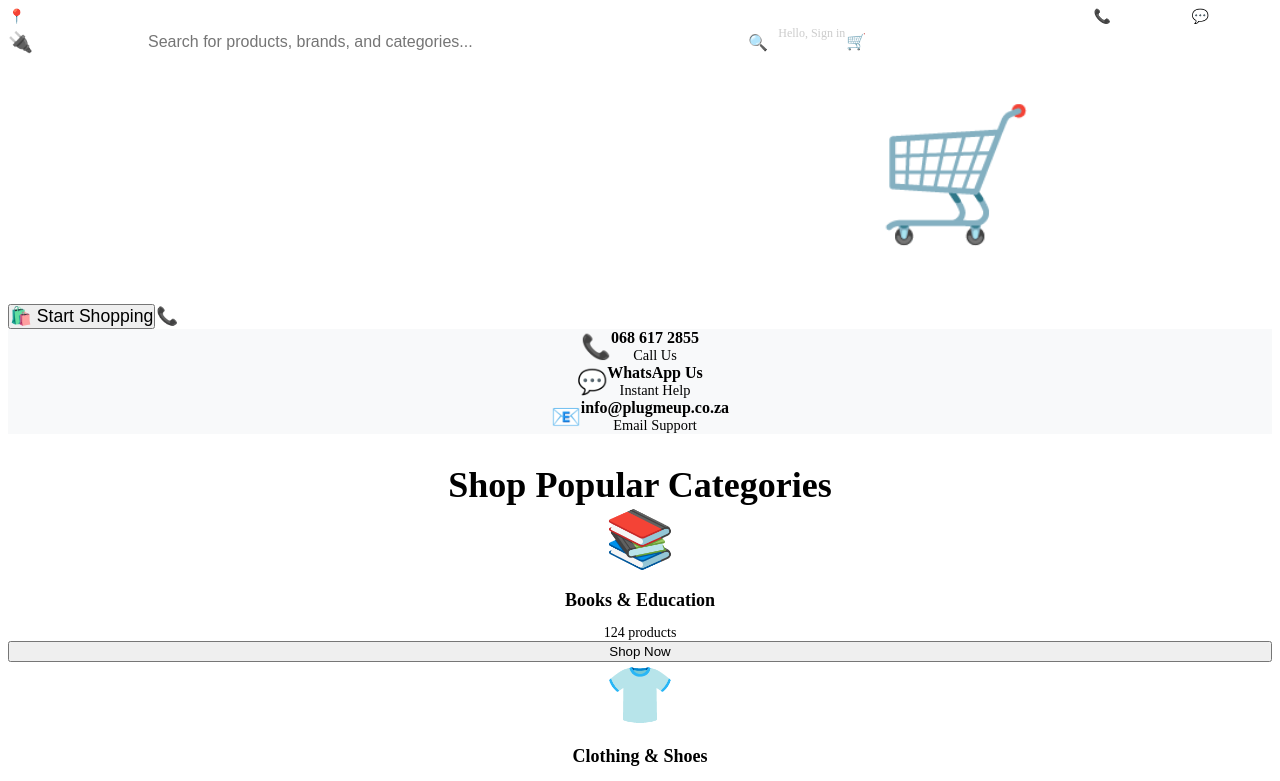
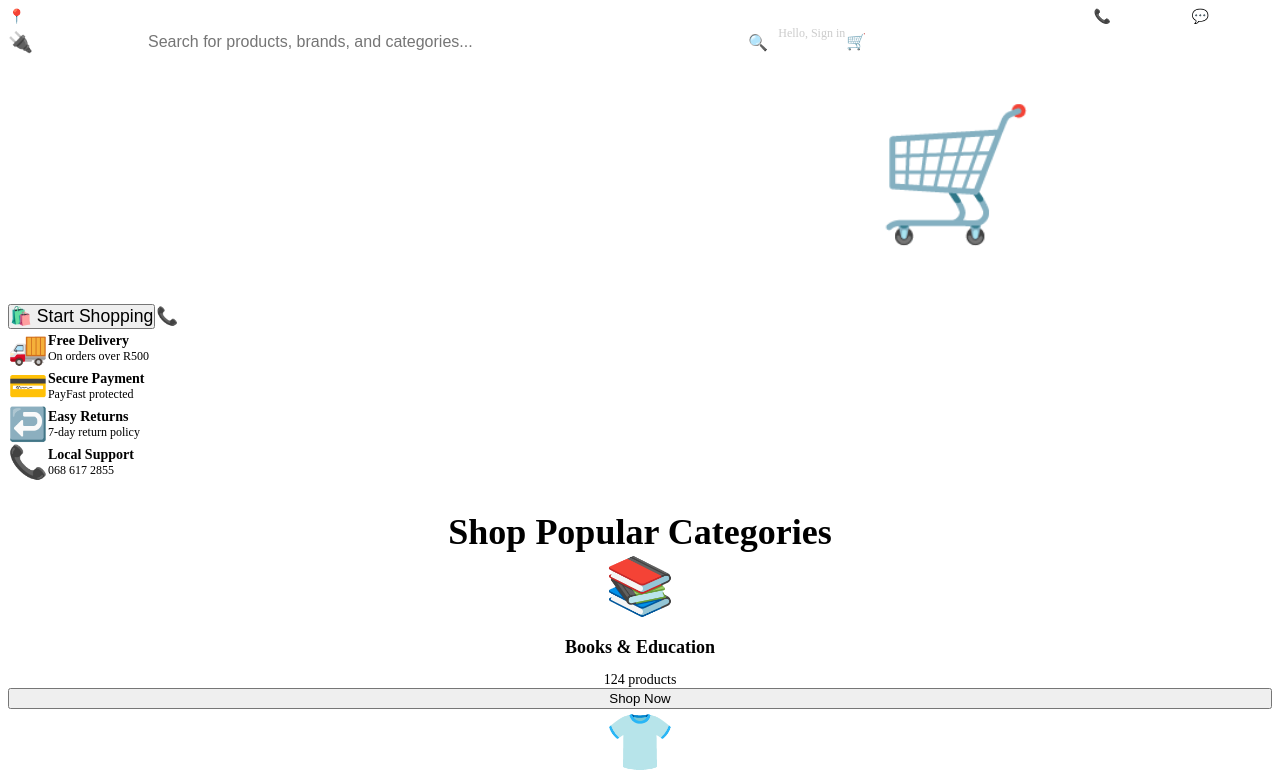
Before and after one commit to mokohogastavias/storefront, a React (Vite) app: page / in a window 1280 px wide. Shown: the top 781 px of the page. Built offline with nearby package versions, Linux system fonts and the light colour scheme.

Commit message:
Update TrustBar.jsx

```diff
--- a/src/components/TrustBar.jsx
+++ b/src/components/TrustBar.jsx
@@ -1,55 +1,45 @@
 export default function TrustBar() {
   return (
     <section style={{
-      backgroundColor: '#F8F9FA',
-      padding: 'var(--space-md) 0',
-      borderBottom: '1px solid var(--border)'
+      backgroundColor: 'white',
+      padding: 'var(--space-lg) 0',
+      borderBottom: '1px solid var(--border-light)',
+      boxShadow: 'var(--shadow-sm)'
     }}>
-      <div className="container">
-        <div className="grid grid-3" style={{ textAlign: 'center' }}>
-          <div style={{
+      <div className="container-wide">
+        <div className="grid grid-4">
+          {[
+            { icon: '🚚', title: 'Free Delivery', desc: 'On orders over R500' },
+            { icon: '💳', title: 'Secure Payment', desc: 'PayFast protected' },
+            { icon: '↩️', title: 'Easy Returns', desc: '7-day return policy' },
+            { icon: '📞', title: 'Local Support', desc: '068 617 2855' }
+          ].map((item, index) => (
+            <div key={index} style={{
               display: 'flex',
               alignItems: 'center',
-            justifyContent: 'center',
-            gap: 'var(--space-sm)',
-            padding: 'var(--space-md)'
+              gap: 'var(--space-md)',
+              padding: 'var(--space-sm)'
             }}>
-            <span style={{ fontSize: '1.5rem' }}>📞</span>
+              <div style={{
+                fontSize: '2rem',
+                background: 'var(--background-light)',
+                padding: 'var(--space-sm)',
+                borderRadius: 'var(--radius-md)'
+              }}>
+                {item.icon}
+              </div>
               <div>
-              <strong>068 617 2855</strong>
-              <div style={{ fontSize: '0.9rem', color: 'var(--text-light)' }}>Call Us</div>
+                <div style={{ fontWeight: '600', fontSize: '0.875rem' }}>
+                  {item.title}
                 </div>
-          </div>
-
-          <div style={{
-            display: 'flex',
-            alignItems: 'center',
-            justifyContent: 'center',
-            gap: 'var(--space-sm)',
-            padding: 'var(--space-md)'
-          }}>
-            <span style={{ fontSize: '1.5rem' }}>💬</span>
-            <div>
-              <strong>WhatsApp Us</strong>
-              <div style={{ fontSize: '0.9rem', color: 'var(--text-light)' }}>Instant Help</div>
-            </div>
-          </div>
-
-          <div style={{
-            display: 'flex',
-            alignItems: 'center',
-            justifyContent: 'center',
-            gap: 'var(--space-sm)',
-            padding: 'var(--space-md)'
-          }}>
-            <span style={{ fontSize: '1.5rem' }}>📧</span>
-            <div>
-              <strong>info@plugmeup.co.za</strong>
-              <div style={{ fontSize: '0.9rem', color: 'var(--text-light)' }}>Email Support</div>
+                <div style={{ fontSize: '0.75rem', color: 'var(--text-light)' }}>
+                  {item.desc}
                 </div>
               </div>
             </div>
+          ))}
+        </div>
       </div>
     </section>
-  );
+  )
 }
```
Lines whose indentation alone changed are shown as unchanged.
